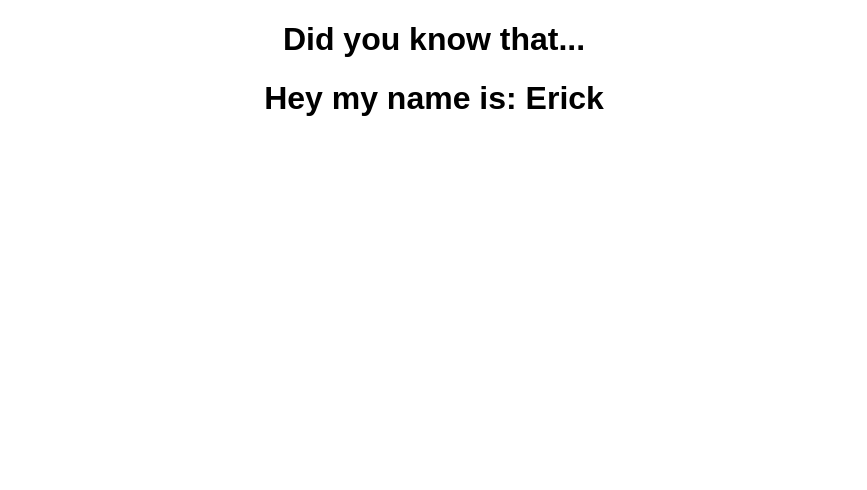
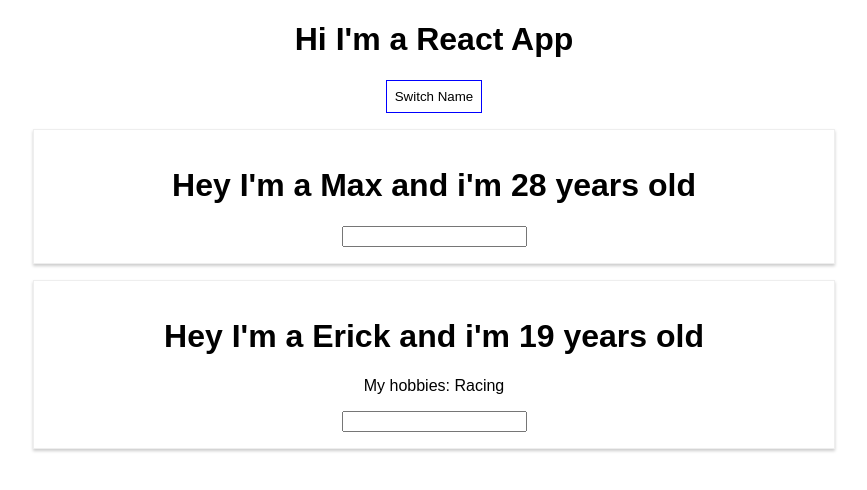
Before and after one commit to ErickGomez98/react-app-course, a React (Create React App) app: page / in a window 1280 px wide. Shown: the top 490 px of the page, without its empty margins (206-1073 px from the left). Built offline with nearby package versions, Linux system fonts and the light colour scheme.

Commit message:
Understanding the base features & syntax
Signed-off-by: Erick Gómez <erick0gomez98@gmail.com>

```diff
--- a/src/App.js
+++ b/src/App.js
@@ -3,11 +3,56 @@ import './App.css';
 import Person from './Person/Person';
 
 class App extends Component {
+  state = {
+    persons: [
+      {name: 'Max', age: 28},
+      {name: 'Erick', age: 19}
+    ],
+    ohterState: 'Some other value'
+  };
+
+  switchNameHandler = (newName) => {
+    this.setState({
+      persons: [
+        {name: newName, age: 28},
+        {name: 'Erick Gómez', age: 19}
+      ]
+    });
+  };
+
+  nameChangedHandler = (event) => {
+    this.setState({
+      persons: [
+        {name: 'Max', age: 28},
+        {name: event.target.value, age: 19}
+      ]
+    });
+  };
+
   render() {
+    const style = {
+      backgroundColor: 'white',
+      font: 'inheirt',
+      border: '1px solid blue',
+      padding: '8px',
+      cursor: 'pointer'
+    };
+
     return (
-      <div className="App">
-        <h1>Did you know that...</h1>
-        <Person/>
+      <div className='App'>
+        <h1>Hi I'm a React App</h1>
+        <button
+          style={style}
+          onClick={() => this.switchNameHandler('Maximilian')}>Switch Name
+        </button>
+        <Person
+          name={this.state.persons[0].name}
+          age={this.state.persons[0].age}/>
+        <Person
+          name={this.state.persons[1].name}
+          age={this.state.persons[1].age}
+          click={this.switchNameHandler.bind(this, 'MaX!!!!')}
+          changed={this.nameChangedHandler}>My hobbies: Racing</Person>
       </div>
     );
   }
--- /dev/null
+++ b/src/Person/Person.css
@@ -0,0 +1,10 @@
+.Person {
+    width: 60%;
+    margin: 16px auto;
+    border: 1px solid #eee;
+    -webkit-box-shadow: 0px 2px 3px #ccc;
+    -moz-box-shadow: 0px 2px 3px #ccc;
+    box-shadow: 0px 2px 3px #ccc;
+    padding: 16px;
+    text-align: center;
+}
--- a/src/Person/Person.js
+++ b/src/Person/Person.js
@@ -1,7 +1,14 @@
 import React from 'react';
+import './Person.css';
 
-const Person = () => {
-  return <h1>Hey my name is: Erick</h1>;
+const Person = (props) => {
+  return (
+    <div className='Person'>
+      <h1>Hey I'm a {props.name} and i'm {props.age} years old </h1>
+      <p onClick={props.click}>{props.children}</p>
+      <input type="text" onChange={props.changed}/>
+    </div>
+  );
 };
 
 export default Person;
```
